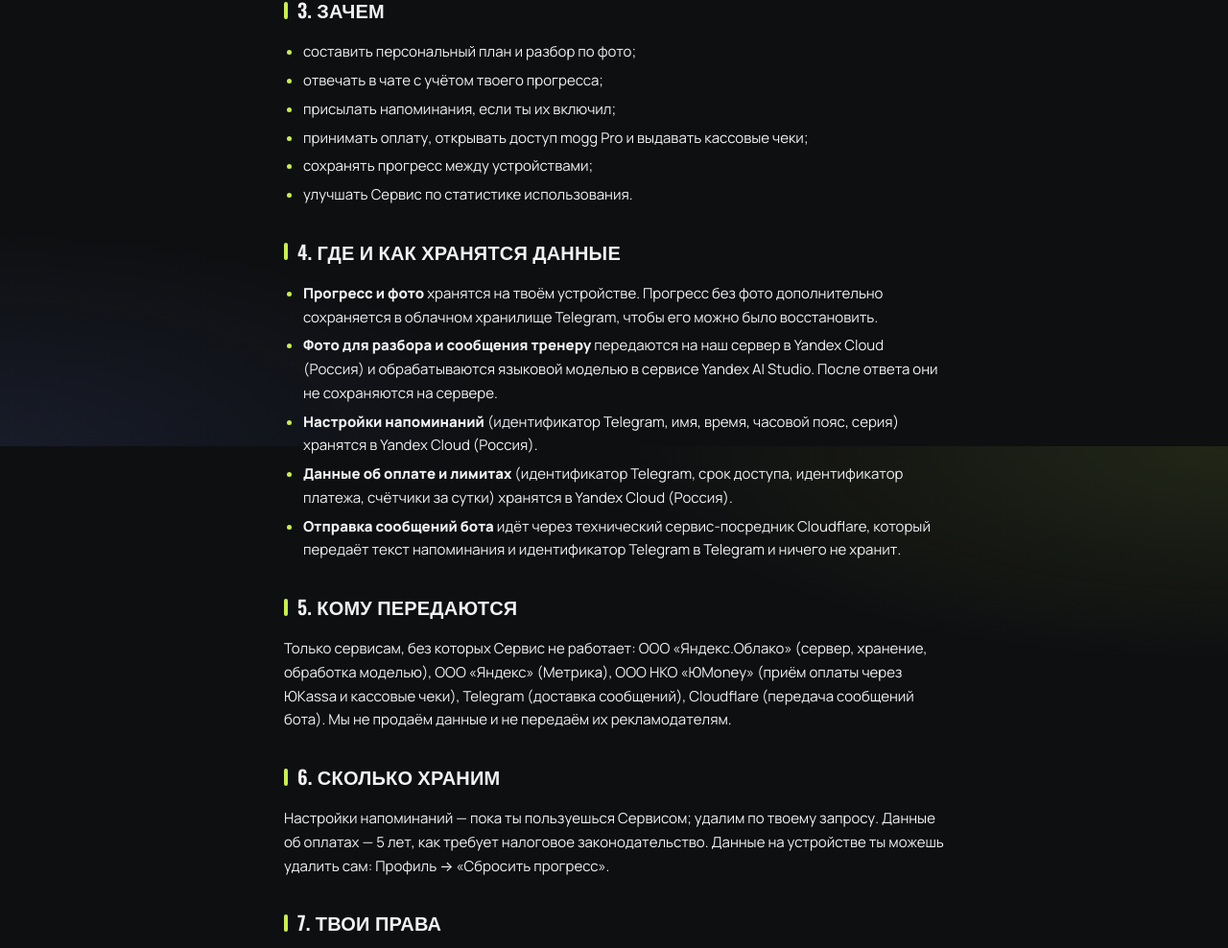
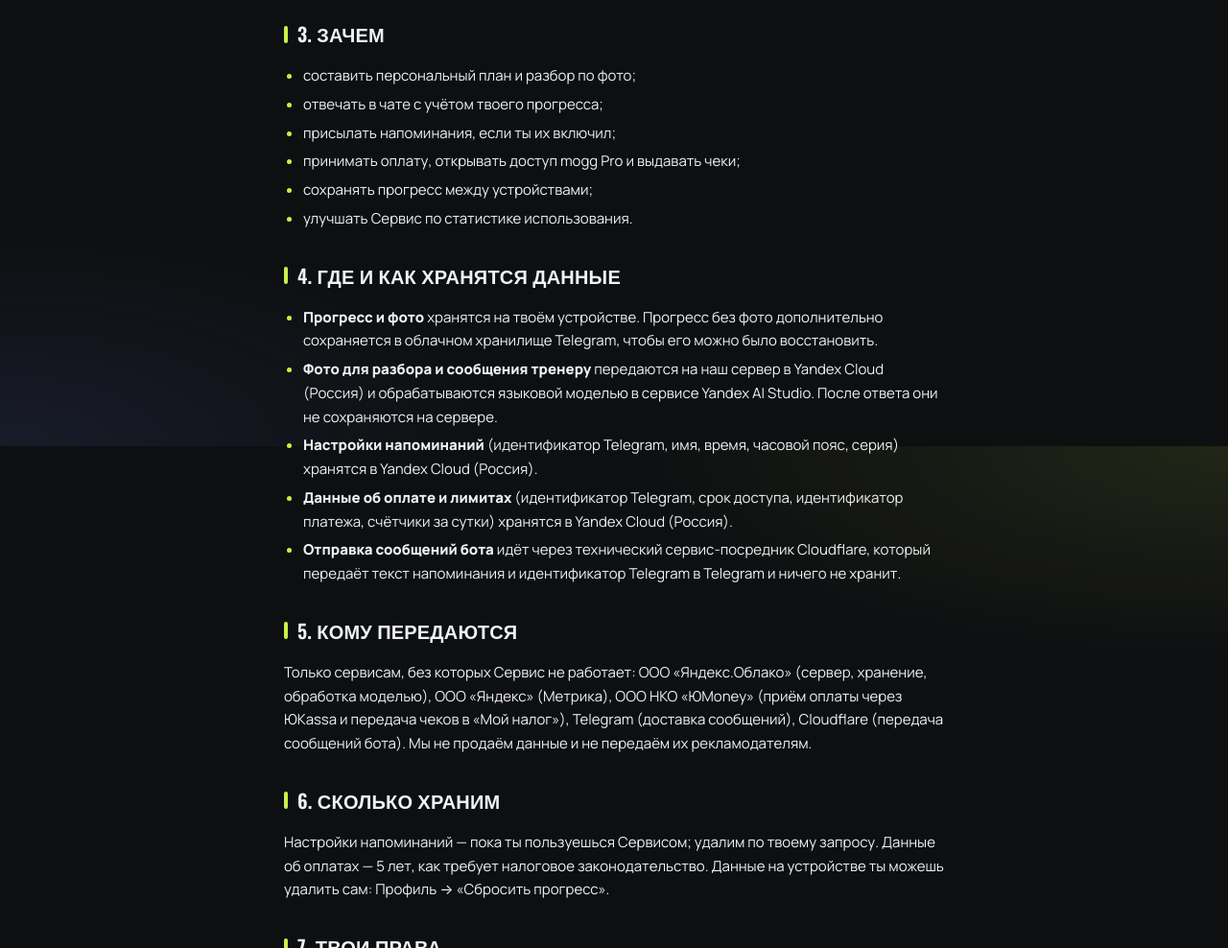
Before and after one commit to maxxx373/moggbot, a plain HTML site: page privacy.html in a window 1280 px wide. Shown: the part 1135-2123 px from the top of the page at 96% size. Drawn offline with nearby package versions, Linux system fonts and the light colour scheme.

Commit message:
???????????: privacy.html

```diff
--- a/privacy.html
+++ b/privacy.html
@@ -47,7 +47,7 @@
 <div class="card">Коротко: мы берём минимум данных, нужных для работы тренера. Фото хранятся на твоём телефоне, а на сервер уходят только для разбора и там не сохраняются. Данные не продаём и не передаём для рекламы.</div>
 
 <h2>1. Кто обрабатывает данные</h2>
-<p>Оператор персональных данных — индивидуальный предприниматель, сведения о котором указаны в <a href="offer.html">оферте</a> (далее — «мы»). Связаться с нами можно через раздел «Поддержка» в боте.</p>
+<p>Оператор персональных данных — физическое лицо, применяющее налог на профессиональный доход (самозанятый), сведения о котором указаны в <a href="offer.html">оферте</a> (далее — «мы»). Связаться с нами можно через раздел «Поддержка» в боте.</p>
 <p>Политика составлена в соответствии с Федеральным законом № 152-ФЗ «О персональных данных» и действует для Telegram-бота и мини-приложения mogg (далее — «Сервис»).</p>
 
 <h2>2. Какие данные мы обрабатываем</h2>
@@ -68,7 +68,7 @@
   <li>составить персональный план и разбор по фото;</li>
   <li>отвечать в чате с учётом твоего прогресса;</li>
   <li>присылать напоминания, если ты их включил;</li>
-  <li>принимать оплату, открывать доступ mogg Pro и выдавать кассовые чеки;</li>
+  <li>принимать оплату, открывать доступ mogg Pro и выдавать чеки;</li>
   <li>сохранять прогресс между устройствами;</li>
   <li>улучшать Сервис по статистике использования.</li>
 </ul>
@@ -83,7 +83,7 @@
 </ul>
 
 <h2>5. Кому передаются</h2>
-<p>Только сервисам, без которых Сервис не работает: ООО «Яндекс.Облако» (сервер, хранение, обработка моделью), ООО «Яндекс» (Метрика), ООО НКО «ЮMoney» (приём оплаты через ЮKassa и кассовые чеки), Telegram (доставка сообщений), Cloudflare (передача сообщений бота). Мы не продаём данные и не передаём их рекламодателям.</p>
+<p>Только сервисам, без которых Сервис не работает: ООО «Яндекс.Облако» (сервер, хранение, обработка моделью), ООО «Яндекс» (Метрика), ООО НКО «ЮMoney» (приём оплаты через ЮKassa и передача чеков в «Мой налог»), Telegram (доставка сообщений), Cloudflare (передача сообщений бота). Мы не продаём данные и не передаём их рекламодателям.</p>
 
 <h2>6. Сколько храним</h2>
 <p>Настройки напоминаний — пока ты пользуешься Сервисом; удалим по твоему запросу. Данные об оплатах — 5 лет, как требует налоговое законодательство. Данные на устройстве ты можешь удалить сам: Профиль → «Сбросить прогресс».</p>
```
